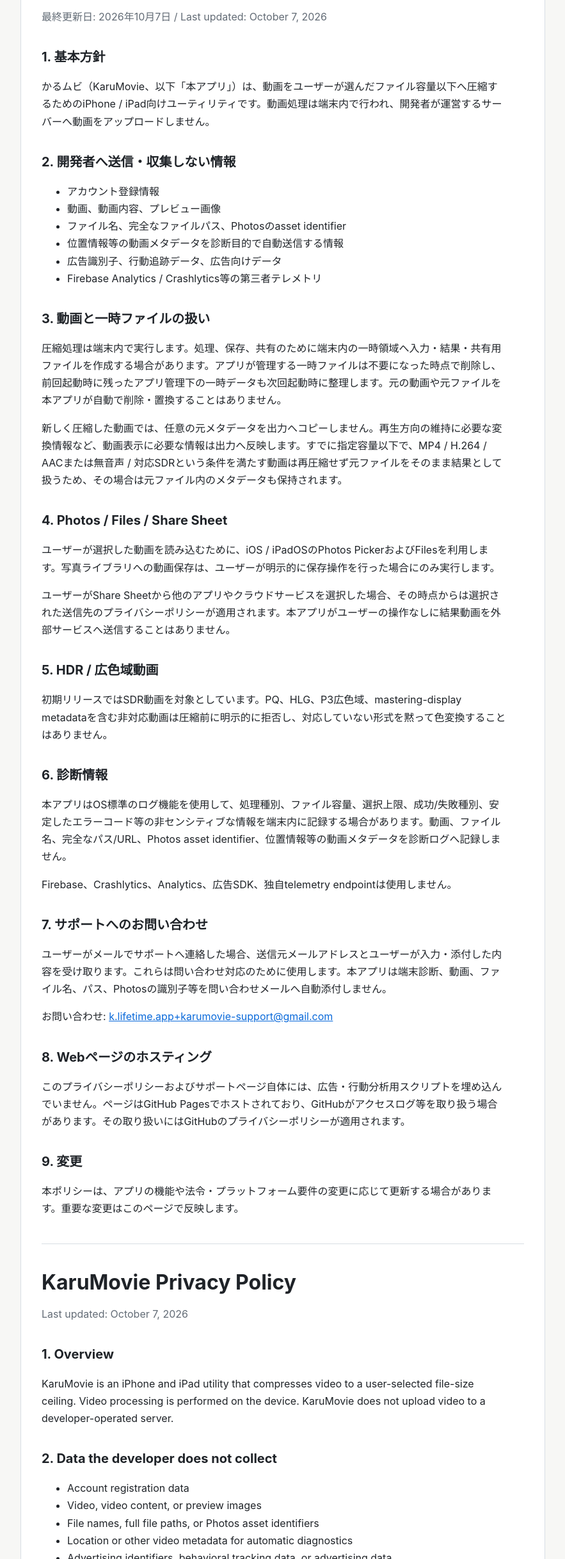
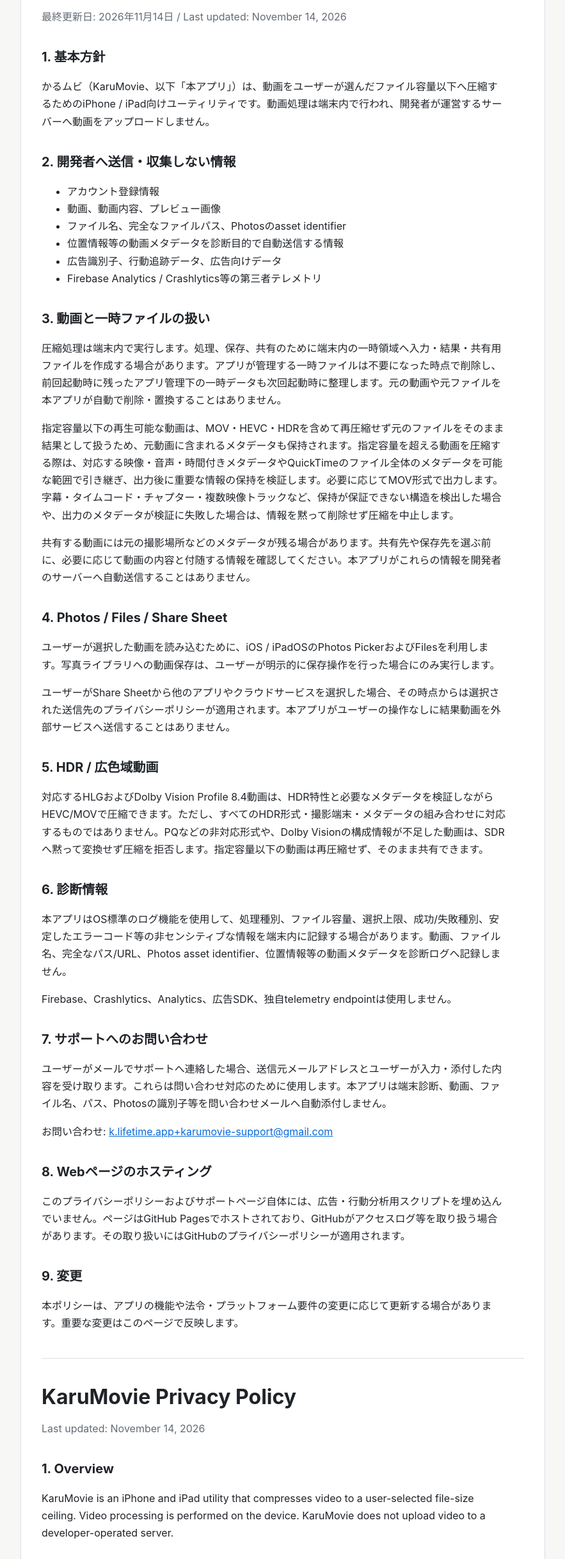
Before and after one commit to git-ksk/git-ksk.github.io, a plain HTML site: page karumovie/privacy/index.html in a window 1280 px wide. Shown: the part 124-2560 px from the top of the page at 64% size, without its empty margins (198-1081 px from the left). Drawn offline with Linux system fonts and the light colour scheme.

Commit message:
docs: update KaruMovie bilingual privacy policy for v1.1.0

```diff
--- a/karumovie/privacy/index.html
+++ b/karumovie/privacy/index.html
@@ -19,7 +19,7 @@
 <main>
 <article>
   <h1>かるムビ / KaruMovie プライバシーポリシー</h1>
-  <p class="muted">最終更新日: 2026年10月7日 / Last updated: October 7, 2026</p>
+  <p class="muted">最終更新日: 2026年11月14日 / Last updated: November 14, 2026</p>
 
   <h2>1. 基本方針</h2>
   <p>かるムビ（KaruMovie、以下「本アプリ」）は、動画をユーザーが選んだファイル容量以下へ圧縮するためのiPhone / iPad向けユーティリティです。動画処理は端末内で行われ、開発者が運営するサーバーへ動画をアップロードしません。</p>
@@ -36,14 +36,15 @@
 
   <h2>3. 動画と一時ファイルの扱い</h2>
   <p>圧縮処理は端末内で実行します。処理、保存、共有のために端末内の一時領域へ入力・結果・共有用ファイルを作成する場合があります。アプリが管理する一時ファイルは不要になった時点で削除し、前回起動時に残ったアプリ管理下の一時データも次回起動時に整理します。元の動画や元ファイルを本アプリが自動で削除・置換することはありません。</p>
-  <p>新しく圧縮した動画では、任意の元メタデータを出力へコピーしません。再生方向の維持に必要な変換情報など、動画表示に必要な情報は出力へ反映します。すでに指定容量以下で、MP4 / H.264 / AACまたは無音声 / 対応SDRという条件を満たす動画は再圧縮せず元ファイルをそのまま結果として扱うため、その場合は元ファイル内のメタデータも保持されます。</p>
+  <p>指定容量以下の再生可能な動画は、MOV・HEVC・HDRを含めて再圧縮せず元のファイルをそのまま結果として扱うため、元動画に含まれるメタデータも保持されます。指定容量を超える動画を圧縮する際は、対応する映像・音声・時間付きメタデータやQuickTimeのファイル全体のメタデータを可能な範囲で引き継ぎ、出力後に重要な情報の保持を検証します。必要に応じてMOV形式で出力します。字幕・タイムコード・チャプター・複数映像トラックなど、保持が保証できない構造を検出した場合や、出力のメタデータが検証に失敗した場合は、情報を黙って削除せず圧縮を中止します。</p>
+  <p>共有する動画には元の撮影場所などのメタデータが残る場合があります。共有先や保存先を選ぶ前に、必要に応じて動画の内容と付随する情報を確認してください。本アプリがこれらの情報を開発者のサーバーへ自動送信することはありません。</p>
 
   <h2>4. Photos / Files / Share Sheet</h2>
   <p>ユーザーが選択した動画を読み込むために、iOS / iPadOSのPhotos PickerおよびFilesを利用します。写真ライブラリへの動画保存は、ユーザーが明示的に保存操作を行った場合にのみ実行します。</p>
   <p>ユーザーがShare Sheetから他のアプリやクラウドサービスを選択した場合、その時点からは選択された送信先のプライバシーポリシーが適用されます。本アプリがユーザーの操作なしに結果動画を外部サービスへ送信することはありません。</p>
 
   <h2>5. HDR / 広色域動画</h2>
-  <p>初期リリースではSDR動画を対象としています。PQ、HLG、P3広色域、mastering-display metadataを含む非対応動画は圧縮前に明示的に拒否し、対応していない形式を黙って色変換することはありません。</p>
+  <p>対応するHLGおよびDolby Vision Profile 8.4動画は、HDR特性と必要なメタデータを検証しながらHEVC/MOVで圧縮できます。ただし、すべてのHDR形式・撮影端末・メタデータの組み合わせに対応するものではありません。PQなどの非対応形式や、Dolby Visionの構成情報が不足した動画は、SDRへ黙って変換せず圧縮を拒否します。指定容量以下の動画は再圧縮せず、そのまま共有できます。</p>
 
   <h2>6. 診断情報</h2>
   <p>本アプリはOS標準のログ機能を使用して、処理種別、ファイル容量、選択上限、成功/失敗種別、安定したエラーコード等の非センシティブな情報を端末内に記録する場合があります。動画、ファイル名、完全なパス/URL、Photos asset identifier、位置情報等の動画メタデータを診断ログへ記録しません。</p>
@@ -62,7 +63,7 @@
   <hr>
 
   <h1 lang="en">KaruMovie Privacy Policy</h1>
-  <p class="muted" lang="en">Last updated: October 7, 2026</p>
+  <p class="muted" lang="en">Last updated: November 14, 2026</p>
 
   <div lang="en">
     <h2>1. Overview</h2>
@@ -80,14 +81,15 @@
 
     <h2>3. Video and temporary files</h2>
     <p>Compression runs locally on the device. KaruMovie may create temporary input, result, and share files in app-managed temporary storage while processing. These files are removed when no longer needed, and stale app-owned temporary sessions from a prior launch are cleaned on a later launch. KaruMovie does not automatically delete or replace the user's original video or file.</p>
-    <p>Newly encoded output does not copy arbitrary source metadata. Rendering-critical information such as orientation is preserved. If an input is already below the selected ceiling and satisfies the compatible MP4 / H.264 / AAC-or-silent / supported-SDR contract, it is passed through unchanged, so metadata already in that file remains unchanged.</p>
+    <p>Playable videos that are already within the selected size limit are returned without re-encoding, including MOV, HEVC and HDR files; their existing metadata is retained. When compression is necessary, KaruMovie preserves supported video, audio, timed metadata and movie-level QuickTime metadata where possible, and verifies that essential information survived in the output. It uses a MOV container when required. If the source contains structures that cannot be safely preserved, such as certain subtitle, timecode or chapter tracks or multiple video tracks, or if output metadata verification fails, compression is rejected rather than silently discarding information.</p>
+    <p>Shared videos may retain original metadata, including filming location. Please check the video and any associated information before choosing a recipient or destination. KaruMovie does not automatically send this metadata to a developer-operated server.</p>
 
     <h2>4. Photos, Files, and Share Sheet</h2>
     <p>KaruMovie uses system features such as Photos Picker and Files to access video the user selects. Saving a result to the Photos library happens only after an explicit user action.</p>
     <p>If the user chooses another app or cloud service from the Share Sheet, that destination's privacy policy applies from that point. KaruMovie does not send result video to external services without the user's action.</p>
 
     <h2>5. HDR and wide-color video</h2>
-    <p>The initial release targets SDR video. Unsupported PQ, HLG, P3 wide-color, or mastering-display metadata is rejected before transcoding rather than silently color-converted.</p>
+    <p>Supported HLG and Dolby Vision Profile 8.4 videos can be compressed as HEVC/MOV while checking HDR properties and required metadata. Not all HDR formats, capture devices or metadata configurations are supported. Unsupported formats such as certain PQ sources, or Dolby Vision files lacking required configuration data, are rejected rather than silently converted to SDR. Videos already within the size limit can be shared without re-encoding.</p>
 
     <h2>6. Diagnostics</h2>
     <p>KaruMovie may use the operating system's logging facilities to record non-sensitive operational information such as processing stage, byte counts, selected target, result type, and stable error codes. It does not log the video, file names, full paths or URLs, Photos asset identifiers, or location/video metadata.</p>
```
